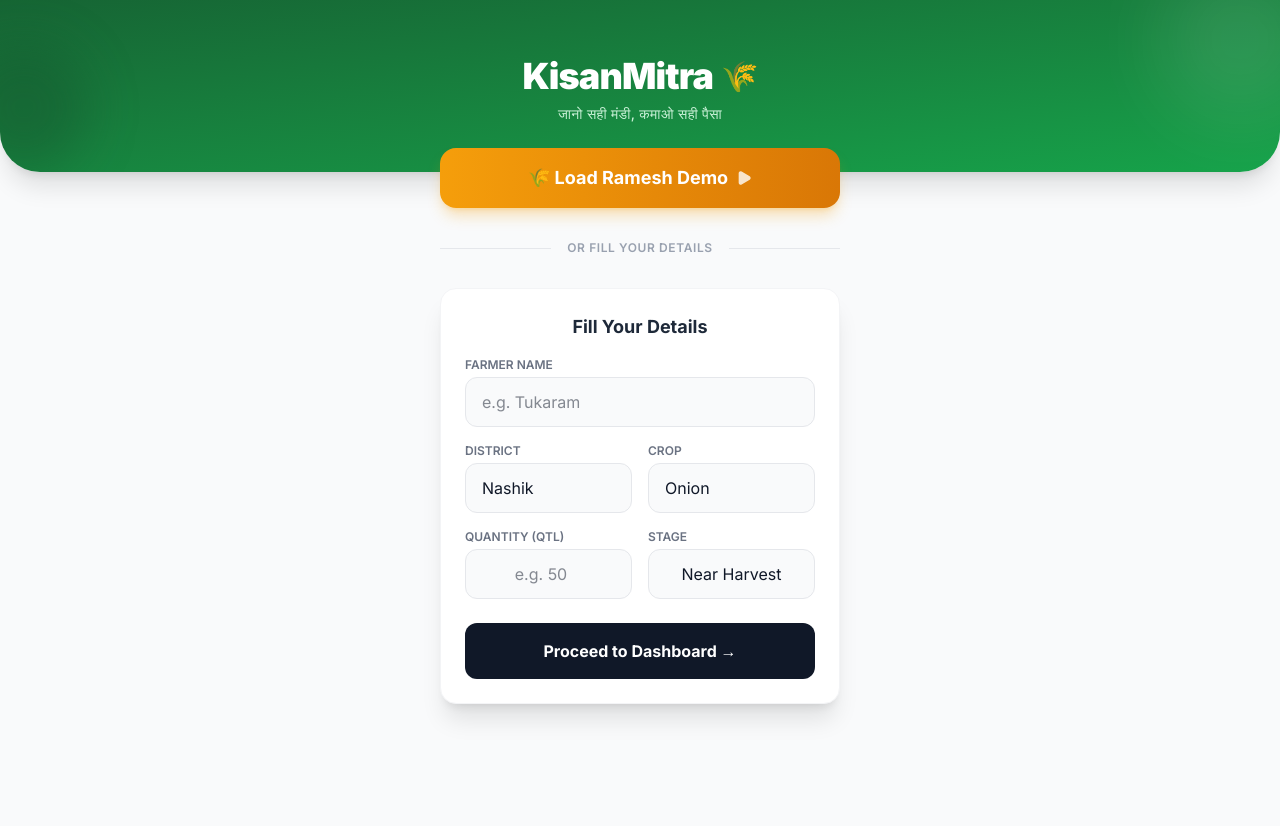
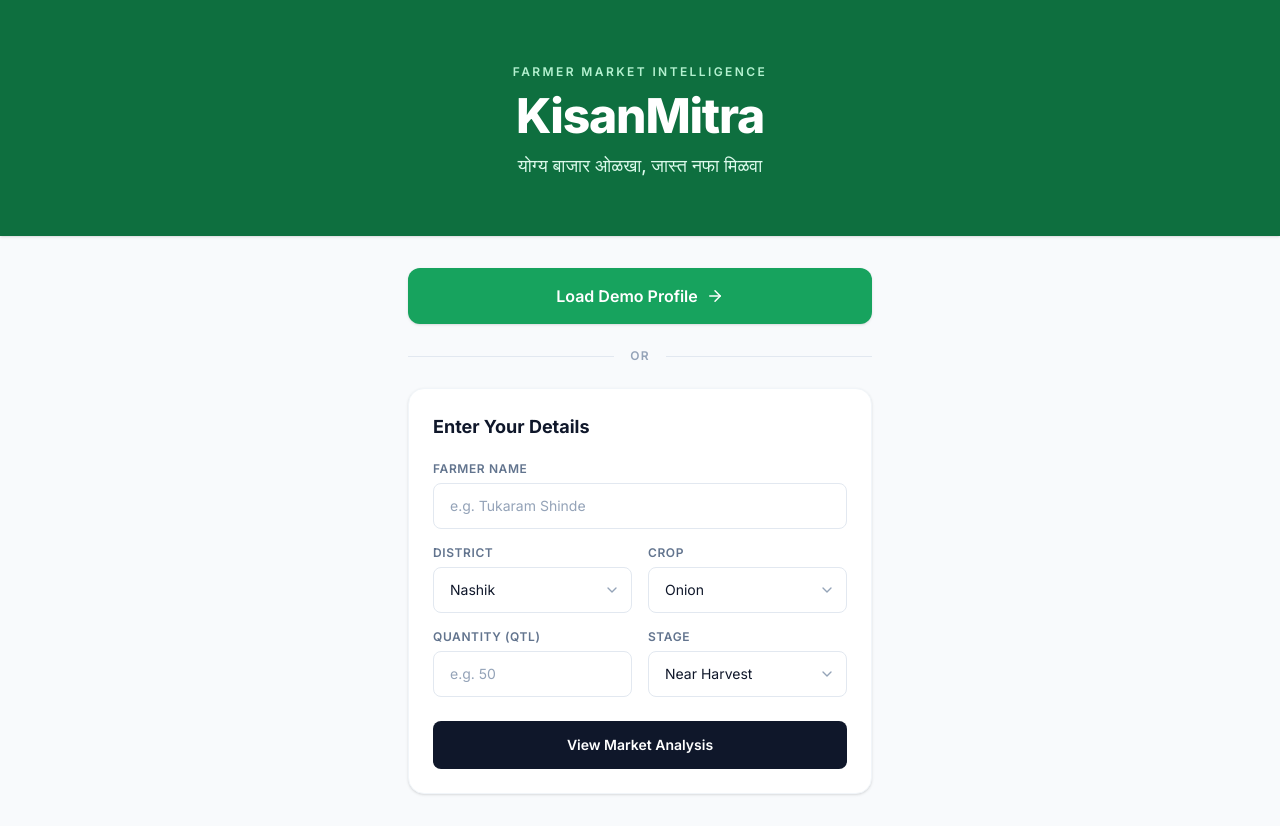
Before and after one commit to lakadeamit220/kisanmitra-market-engine, a Next.js app: page / in a window 1280 px wide. Before the commit the page ends 800 px from the top, so only its background shows below. Built offline with nearby package versions, Linux system fonts and the light colour scheme.

Commit message:
UI overhaul: Marathi tagline, no emojis, light sage-green professional theme

```diff
--- a/app/globals.css
+++ b/app/globals.css
@@ -1,27 +1,47 @@
 @import "tailwindcss";
 
 @theme inline {
-  --color-brand-50: #f0fdf4;
-  --color-brand-100: #dcfce7;
-  --color-brand-500: #22c55e;
-  --color-brand-600: #16a34a;
-  --color-brand-700: #15803d;
-  --color-brand-800: #166534;
-  --color-brand-900: #14532d;
-  --color-amber-50: #fffbeb;
-  --color-amber-500: #f59e0b;
-  --color-amber-600: #d97706;
-  --font-sans: 'Inter', sans-serif;
+  /* Sage-green brand palette – easy on the eyes */
+  --color-brand-50: #f0fdf6;
+  --color-brand-100: #dcfaec;
+  --color-brand-200: #b4f1d0;
+  --color-brand-500: #1db96b;
+  --color-brand-600: #17a35e;
+  --color-brand-700: #128a4f;
+  --color-brand-800: #0e6f3f;
+  --color-brand-900: #0a4f2c;
+
+  /* Neutral slate palette */
+  --color-slate-50: #f8fafc;
+  --color-slate-100: #f1f5f9;
+  --color-slate-200: #e2e8f0;
+  --color-slate-400: #94a3b8;
+  --color-slate-600: #475569;
+  --color-slate-700: #334155;
+  --color-slate-900: #0f172a;
+
+  --font-sans: 'Inter', system-ui, sans-serif;
+}
+
+*,
+*::before,
+*::after {
+  box-sizing: border-box;
+}
+
+html {
+  -webkit-tap-highlight-color: transparent;
+  scroll-behavior: smooth;
 }
 
 body {
-  background: #f9fafb;
-  color: #171717;
+  background: #f8fafc;
+  color: #0f172a;
   font-family: var(--font-sans);
+  -webkit-font-smoothing: antialiased;
 }
 
-@keyframes shimmer {
-  100% {
-    transform: translateX(100%);
-  }
+/* Remove default button flash on mobile */
+button {
+  -webkit-tap-highlight-color: transparent;
 }
--- a/app/market/page.js
+++ b/app/market/page.js
@@ -6,7 +6,7 @@ import { loadProfile } from '@/lib/storage';
 import MandiComparison from '@/components/MandiComparison';
 import AIExplanation from '@/components/AIExplanation';
 import { useRouter } from 'next/navigation';
-import { ArrowLeft, Bot } from 'lucide-react';
+import { ArrowLeft, BrainCircuit } from 'lucide-react';
 
 export default function MarketPage() {
   const [profile, setProfile] = useState(null);
@@ -16,17 +16,10 @@ export default function MarketPage() {
 
   useEffect(() => {
     const p = loadProfile();
-    // For demo purposes, we will supply a fallback Ramesh Demo if profile is missing
-    // so we can test /market before /dashboard is fully built.
     const activeProfile = p || {
-      name: 'Ramesh Patil',
-      district: 'Nashik',
-      crop: 'Onion',
-      quantity: 120,
-      stage: 'Near Harvest',
-      language: 'English',
+      name: 'Ramesh Patil', district: 'Nashik', crop: 'Onion',
+      quantity: 120, stage: 'Near Harvest', language: 'Marathi',
     };
-
     setProfile(activeProfile);
     setRankedMandis(rankMandis(mandis, activeProfile.quantity));
   }, []);
@@ -34,38 +27,41 @@ export default function MarketPage() {
   if (!profile || rankedMandis.length === 0) return null;
 
   return (
-    <main className="min-h-screen bg-gray-100 pb-20">
+    <main className="min-h-screen bg-slate-50">
       {/* Header */}
-      <div className="bg-brand-700 text-white p-4 pt-6 flex items-center gap-4 sticky top-0 z-20 shadow-md">
+      <header className="bg-brand-800 text-white px-4 sm:px-6 pt-10 pb-5 sticky top-0 z-20 shadow-sm">
+        <div className="max-w-lg mx-auto flex items-center gap-3">
           <button
             onClick={() => router.push('/dashboard')}
-          className="text-white hover:bg-brand-600 p-2 rounded-full transition-colors"
+            className="p-2 rounded-full bg-white/10 hover:bg-white/20 transition-colors shrink-0"
+            aria-label="Go back"
           >
-          <ArrowLeft size={24} />
+            <ArrowLeft size={20} />
           </button>
           <div>
-          <h1 className="text-xl font-bold tracking-tight">Market Comparison</h1>
-          <p className="text-brand-100 text-sm mt-0.5 font-medium">
-            {profile.quantity} qtl {profile.crop} • {profile.district}
+            <h1 className="text-lg font-bold tracking-tight leading-none">Market Comparison</h1>
+            <p className="text-brand-200 text-xs mt-0.5">
+              {profile.quantity} qtl {profile.crop} &middot; {profile.district}
             </p>
           </div>
         </div>
+      </header>
 
-      <div className="p-4 mt-2 mb-20 max-w-lg mx-auto">
+      <div className="px-4 sm:px-6 py-5 max-w-lg mx-auto pb-20">
         <MandiComparison rankedMandis={rankedMandis} />
 
-        {/* AI Explanation trigger */}
+        <div className="mt-5 pt-4 border-t border-slate-200">
           <button
+            id="ai-explain-btn"
             onClick={() => setShowAI(!showAI)}
-          className="w-full mt-6 bg-gradient-to-r from-amber-500 to-amber-600 hover:from-amber-600 hover:to-amber-700 text-white font-bold py-4 rounded-xl flex items-center justify-center gap-2 shadow-lg transition-transform active:scale-[0.98]"
+            className="w-full border border-brand-600 text-brand-700 hover:bg-brand-50 active:bg-brand-100 font-semibold py-3.5 rounded-xl text-sm transition-colors flex items-center justify-center gap-2"
           >
-          <Bot size={22} />
-          {showAI ? 'Hide AI Advice' : 'Why this recommendation?'}
+            <BrainCircuit size={18} />
+            {showAI ? 'Hide AI Analysis' : 'Explain this Recommendation (AI)'}
           </button>
+        </div>
 
-        {showAI && (
-          <AIExplanation rankedMandis={rankedMandis} profile={profile} />
-        )}
+        {showAI && <AIExplanation rankedMandis={rankedMandis} profile={profile} />}
       </div>
     </main>
   );
--- a/app/page.js
+++ b/app/page.js
@@ -3,30 +3,29 @@ import ProfileForm from '@/components/ProfileForm';
 
 export default function Home() {
   return (
-    <main className="min-h-screen bg-[#f9fafb]">
+    <main className="min-h-screen bg-slate-50">
       {/* Hero Header */}
-      <div className="bg-gradient-to-br from-brand-800 to-brand-600 text-white rounded-b-[40px] pt-14 pb-12 px-6 shadow-xl relative overflow-hidden">
-        {/* Abstract shapes for premium feel */}
-        <div className="absolute -top-10 -right-10 w-40 h-40 bg-white/10 rounded-full blur-2xl"></div>
-        <div className="absolute bottom-0 -left-10 w-32 h-32 bg-brand-900/40 rounded-full blur-xl"></div>
-
-        <div className="relative z-10 text-center">
-          <h1 className="text-4xl font-black tracking-tight mb-2 flex items-center justify-center gap-2">
-            KisanMitra <span className="text-3xl">🌾</span>
+      <div className="bg-brand-800 text-white pt-16 pb-14 px-6 shadow-sm">
+        <div className="max-w-lg mx-auto text-center">
+          <p className="text-xs font-semibold tracking-[0.2em] uppercase text-brand-200 mb-3">
+            Farmer Market Intelligence
+          </p>
+          <h1 className="text-4xl sm:text-5xl font-extrabold tracking-tight mb-3">
+            KisanMitra
           </h1>
-          <p className="text-brand-100 font-medium opacity-90 tracking-wide text-sm">
-            जानो सही मंडी, कमाओ सही पैसा
+          <p className="text-brand-100 font-medium text-base sm:text-lg">
+            योग्य बाजार ओळखा, जास्त नफा मिळवा
           </p>
         </div>
       </div>
 
-      <div className="px-6 -mt-6 relative z-20 max-w-md mx-auto">
+      <div className="px-4 sm:px-6 py-8 max-w-lg mx-auto w-full">
         <LoadDemoButton />
 
-        <div className="flex items-center gap-4 my-8">
-          <div className="h-px bg-gray-200 flex-1"></div>
-          <span className="text-xs text-gray-400 font-semibold uppercase tracking-wider">or fill your details</span>
-          <div className="h-px bg-gray-200 flex-1"></div>
+        <div className="flex items-center gap-4 my-6">
+          <div className="h-px bg-slate-200 flex-1"></div>
+          <span className="text-xs text-slate-400 font-semibold uppercase tracking-widest">or</span>
+          <div className="h-px bg-slate-200 flex-1"></div>
         </div>
 
         <ProfileForm />
--- a/components/ActionCards.jsx
+++ b/components/ActionCards.jsx
@@ -1,58 +1,59 @@
-import { AlertTriangle, CheckCircle2, ChevronRight, Info } from 'lucide-react';
+import { CheckCircle2, AlertTriangle, Info } from 'lucide-react';
 import Link from 'next/link';
+
+const actions = [
+  {
+    icon: CheckCircle2,
+    color: 'bg-brand-500',
+    iconColor: 'text-brand-600',
+    bg: 'bg-brand-50 border-brand-100',
+    title: 'Make Market Decision Today',
+    body: 'Prices at Nashik APMC are currently strong. You have a chance to secure ₹2,459 net realization per quintal.',
+    href: '/market',
+  },
+  {
+    icon: AlertTriangle,
+    color: 'bg-amber-400',
+    iconColor: 'text-amber-500',
+    bg: 'bg-amber-50 border-amber-100',
+    title: 'Monitor Weather This Week',
+    body: 'Rain is predicted in 3 days. Consider harvesting mature sections within the next 36 hours to avoid damage.',
+    href: null,
+  },
+  {
+    icon: Info,
+    color: 'bg-red-500',
+    iconColor: 'text-red-500',
+    bg: 'bg-red-50 border-red-100',
+    title: 'Avoid Distant Markets',
+    body: 'Despite a higher headline price of ₹2,750 at Kolhapur, transport costs reduce your net to ₹1,463/qtl — far below nearby options.',
+    href: null,
+  },
+];
 
 export default function ActionCards() {
   return (
-    <div className="mt-8">
-      <h3 className="font-bold text-gray-800 text-lg mb-4 flex items-center gap-2">
-        <span className="bg-brand-100 text-brand-700 p-1.5 rounded-lg">📅</span>
+    <section className="mt-6">
+      <h2 className="text-sm font-bold text-slate-500 uppercase tracking-widest mb-3">
         Today's Action Plan
-      </h3>
-
-      <div className="space-y-3">
-        {/* GREEN Action */}
-        <Link href="/market" className="block relative bg-white rounded-2xl shadow-sm border border-gray-100 p-4 pl-5 overflow-hidden transition-all hover:shadow-md active:scale-[0.98]">
-          <div className="absolute top-0 left-0 bottom-0 w-2 bg-green-500"></div>
-          <div className="flex gap-3">
-            <CheckCircle2 className="text-green-500 shrink-0 mt-0.5" size={20} />
-            <div>
-              <h4 className="font-bold text-gray-900 leading-none mb-1">Make Market Decision Today</h4>
-              <p className="text-sm text-gray-600 leading-snug">
-                Prices at Nashik APMC are currently strong. You have a chance to secure ₹2,459 net realization.
-              </p>
+      </h2>
+      <div className="space-y-2.5">
+        {actions.map(({ icon: Icon, color, iconColor, bg, title, body, href }) => {
+          const Card = (
+            <div className={`relative flex gap-3 bg-white border ${bg} rounded-xl p-4 overflow-hidden`}>
+              <div className={`absolute left-0 top-0 bottom-0 w-1 ${color} rounded-l-xl`} />
+              <Icon size={18} className={`${iconColor} mt-0.5 shrink-0`} />
+              <div>
+                <p className="text-sm font-semibold text-slate-900 leading-snug">{title}</p>
+                <p className="text-xs text-slate-500 mt-1 leading-relaxed">{body}</p>
+              </div>
             </div>
-            <ChevronRight className="text-gray-300 ml-auto self-center shrink-0" size={20} />
-          </div>
-        </Link>
-
-        {/* YELLOW Action */}
-        <div className="relative bg-white rounded-2xl shadow-sm border border-gray-100 p-4 pl-5 overflow-hidden">
-          <div className="absolute top-0 left-0 bottom-0 w-2 bg-amber-400"></div>
-          <div className="flex gap-3">
-            <AlertTriangle className="text-amber-500 shrink-0 mt-0.5" size={20} />
-            <div>
-              <h4 className="font-bold text-gray-900 leading-none mb-1">Check Tomorrow's Weather</h4>
-              <p className="text-sm text-gray-600 leading-snug">
-                Rain predicted in 3 days. Consider harvesting mature sections in the next 36 hours.
-              </p>
-            </div>
-          </div>
-        </div>
-
-        {/* RED Action */}
-        <div className="relative bg-white rounded-2xl shadow-sm border border-gray-100 p-4 pl-5 overflow-hidden">
-          <div className="absolute top-0 left-0 bottom-0 w-2 bg-red-500"></div>
-          <div className="flex gap-3">
-            <Info className="text-red-500 shrink-0 mt-0.5" size={20} />
-            <div>
-              <h4 className="font-bold text-gray-900 leading-none mb-1">Avoid Distant Markets</h4>
-              <p className="text-sm text-gray-600 leading-snug">
-                Even if Kolhapur price is ₹2,750, high transport drops your profit to ₹1,463. Do not travel far!
-              </p>
-            </div>
-          </div>
-        </div>
+          );
+          return href
+            ? <Link key={title} href={href} className="block hover:opacity-90 transition-opacity">{Card}</Link>
+            : <div key={title}>{Card}</div>;
+        })}
       </div>
-    </div>
+    </section>
   );
 }
--- a/components/DashboardCards.jsx
+++ b/components/DashboardCards.jsx
@@ -1,41 +1,30 @@
 import { Navigation, Scale, Leaf, Clock } from 'lucide-react';
+
+const CARDS = [
+  { icon: Leaf,       iconColor: 'text-brand-600', bg: 'bg-brand-50', label: 'Crop',     key: 'crop' },
+  { icon: Scale,      iconColor: 'text-blue-600',  bg: 'bg-blue-50',  label: 'Quantity', key: 'quantity', suffix: ' qtl' },
+  { icon: Navigation, iconColor: 'text-purple-600',bg: 'bg-purple-50',label: 'District', key: 'district' },
+  { icon: Clock,      iconColor: 'text-amber-600', bg: 'bg-amber-50', label: 'Stage',    key: 'stage' },
+];
 
 export default function DashboardCards({ profile }) {
   if (!profile) return null;
 
   return (
-    <div className="grid grid-cols-2 gap-3 mb-6">
-      <div className="bg-white p-4 rounded-2xl shadow-sm border border-gray-100 flex flex-col items-center text-center">
-        <div className="w-10 h-10 rounded-full bg-green-50 flex items-center justify-center text-brand-600 mb-2">
-          <Leaf size={20} />
+    <div className="grid grid-cols-2 gap-3 mb-5">
+      {CARDS.map(({ icon: Icon, iconColor, bg, label, key, suffix }) => (
+        <div key={key} className="bg-white border border-slate-100 rounded-xl p-4 shadow-sm flex flex-col gap-2">
+          <div className={`w-9 h-9 rounded-lg ${bg} flex items-center justify-center`}>
+            <Icon size={18} className={iconColor} />
+          </div>
+          <div>
+            <p className="text-[10px] font-semibold text-slate-400 uppercase tracking-wider">{label}</p>
+            <p className="font-semibold text-slate-900 text-sm mt-0.5 leading-tight">
+              {profile[key]}{suffix || ''}
+            </p>
+          </div>
         </div>
-        <p className="text-xs text-gray-500 font-medium">CROP</p>
-        <p className="font-bold text-gray-900">{profile.crop}</p>
-      </div>
-
-      <div className="bg-white p-4 rounded-2xl shadow-sm border border-gray-100 flex flex-col items-center text-center">
-        <div className="w-10 h-10 rounded-full bg-blue-50 flex items-center justify-center text-blue-600 mb-2">
-          <Scale size={20} />
-        </div>
-        <p className="text-xs text-gray-500 font-medium">QUANTITY</p>
-        <p className="font-bold text-gray-900">{profile.quantity} qtl</p>
-      </div>
-
-      <div className="bg-white p-4 rounded-2xl shadow-sm border border-gray-100 flex flex-col items-center text-center">
-        <div className="w-10 h-10 rounded-full bg-purple-50 flex items-center justify-center text-purple-600 mb-2">
-          <Navigation size={20} />
-        </div>
-        <p className="text-xs text-gray-500 font-medium">DISTRICT</p>
-        <p className="font-bold text-gray-900">{profile.district}</p>
-      </div>
-
-      <div className="bg-white p-4 rounded-2xl shadow-sm border border-gray-100 flex flex-col items-center text-center">
-        <div className="w-10 h-10 rounded-full bg-amber-50 flex items-center justify-center text-amber-600 mb-2">
-          <Clock size={20} />
-        </div>
-        <p className="text-xs text-gray-500 font-medium">STAGE</p>
-        <p className="font-bold text-gray-900 text-sm leading-tight">{profile.stage}</p>
-      </div>
+      ))}
     </div>
   );
 }
--- a/components/LoadDemoButton.jsx
+++ b/components/LoadDemoButton.jsx
@@ -1,7 +1,7 @@
 'use client';
 import { saveProfile } from '@/lib/storage';
 import { useRouter } from 'next/navigation';
-import { Play } from 'lucide-react';
+import { ArrowRight } from 'lucide-react';
 
 const RAMESH_DEMO = {
   name: 'Ramesh Patil',
@@ -9,7 +9,7 @@ const RAMESH_DEMO = {
   crop: 'Onion',
   quantity: 120,
   stage: 'Near Harvest',
-  language: 'English',
+  language: 'Marathi',
 };
 
 export default function LoadDemoButton() {
@@ -22,10 +22,10 @@ export default function LoadDemoButton() {
         saveProfile(RAMESH_DEMO);
         router.push('/dashboard');
       }}
-      className="w-full bg-gradient-to-r from-amber-500 to-amber-600 hover:from-amber-600 hover:to-amber-700 text-white font-bold py-4 rounded-2xl text-lg shadow-lg shadow-amber-500/30 transition-all active:scale-[0.98] flex items-center justify-center gap-2 group"
+      className="w-full bg-brand-600 hover:bg-brand-700 active:bg-brand-800 text-white font-semibold py-4 px-6 rounded-xl text-base shadow-sm transition-colors flex items-center justify-center gap-2 group"
     >
-      <span>🌾 Load Ramesh Demo</span>
-      <Play fill="currentColor" size={16} className="opacity-80 group-hover:translate-x-1 transition-transform" />
+      <span>Load Demo Profile</span>
+      <ArrowRight size={18} className="group-hover:translate-x-0.5 transition-transform" />
     </button>
   );
 }
--- a/components/ProfileForm.jsx
+++ b/components/ProfileForm.jsx
@@ -2,6 +2,14 @@
 import { useState } from 'react';
 import { saveProfile } from '@/lib/storage';
 import { useRouter } from 'next/navigation';
+import { ChevronDown } from 'lucide-react';
+
+const DISTRICTS = ['Nashik', 'Pune', 'Ahmednagar', 'Aurangabad', 'Solapur', 'Kolhapur', 'Satara', 'Sangli'];
+const CROPS     = ['Onion', 'Tomato', 'Soybean', 'Wheat', 'Maize', 'Grapes', 'Sugarcane'];
+const STAGES    = ['Growing', 'Near Harvest', 'Harvested / Stored'];
+
+const inputClass = "w-full bg-white border border-slate-200 text-slate-900 rounded-lg px-4 py-3 text-sm focus:outline-none focus:ring-2 focus:ring-brand-500 focus:border-transparent transition-all placeholder-slate-400";
+const labelClass = "block text-xs font-semibold text-slate-500 uppercase tracking-wider mb-1.5";
 
 export default function ProfileForm() {
   const router = useRouter();
@@ -11,15 +19,14 @@ export default function ProfileForm() {
     crop: 'Onion',
     quantity: '',
     stage: 'Near Harvest',
-    language: 'English',
+    language: 'Marathi',
   });
 
   const handleChange = (e) => {
     const { name, value } = e.target;
-    // ensure quantity is a number if provided
     setFormData(prev => ({
       ...prev,
-      [name]: name === 'quantity' ? (value ? Number(value) : '') : value
+      [name]: name === 'quantity' ? (value ? Number(value) : '') : value,
     }));
   };
 
@@ -31,76 +38,70 @@ export default function ProfileForm() {
   };
 
   return (
-    <form onSubmit={handleSubmit} className="bg-white rounded-2xl shadow-xl p-6 border border-gray-100 mb-8">
-      <h3 className="font-bold text-gray-800 text-lg mb-4 text-center">Fill Your Details</h3>
+    <form onSubmit={handleSubmit} className="bg-white rounded-2xl shadow-sm border border-slate-100 p-6">
+      <h2 className="font-bold text-slate-900 text-lg mb-5">Enter Your Details</h2>
 
       <div className="space-y-4">
         <div>
-          <label className="block text-xs font-semibold text-gray-500 mb-1">FARMER NAME</label>
+          <label className={labelClass}>Farmer Name</label>
           <input
             type="text" name="name" required
             value={formData.name} onChange={handleChange}
-            placeholder="e.g. Tukaram"
-            className="w-full bg-gray-50 border border-gray-200 text-gray-900 rounded-xl px-4 py-3 focus:outline-none focus:ring-2 focus:ring-brand-500 focus:border-transparent transition-all"
+            placeholder="e.g. Tukaram Shinde"
+            className={inputClass}
           />
         </div>
 
         <div className="grid grid-cols-2 gap-4">
           <div>
-            <label className="block text-xs font-semibold text-gray-500 mb-1">DISTRICT</label>
-            <select
-              name="district"
-              value={formData.district} onChange={handleChange}
-              className="w-full bg-gray-50 border border-gray-200 text-gray-900 rounded-xl px-4 py-3 focus:outline-none focus:ring-2 focus:ring-brand-500 appearance-none"
-            >
-              <option>Nashik</option>
-              <option>Pune</option>
-              <option>Ahmednagar</option>
-            </select>
+            <label className={labelClass}>District</label>
+            <div className="relative">
+              <select name="district" value={formData.district} onChange={handleChange}
+                className={`${inputClass} appearance-none pr-9 cursor-pointer`}>
+                {DISTRICTS.map(d => <option key={d}>{d}</option>)}
+              </select>
+              <ChevronDown size={16} className="absolute right-3 top-1/2 -translate-y-1/2 text-slate-400 pointer-events-none" />
+            </div>
           </div>
           <div>
-            <label className="block text-xs font-semibold text-gray-500 mb-1">CROP</label>
-            <select
-              name="crop"
-              value={formData.crop} onChange={handleChange}
-              className="w-full bg-gray-50 border border-gray-200 text-gray-900 rounded-xl px-4 py-3 focus:outline-none focus:ring-2 focus:ring-brand-500 appearance-none"
-            >
-              <option>Onion</option>
-              <option>Tomato</option>
-              <option>Soybean</option>
-            </select>
+            <label className={labelClass}>Crop</label>
+            <div className="relative">
+              <select name="crop" value={formData.crop} onChange={handleChange}
+                className={`${inputClass} appearance-none pr-9 cursor-pointer`}>
+                {CROPS.map(c => <option key={c}>{c}</option>)}
+              </select>
+              <ChevronDown size={16} className="absolute right-3 top-1/2 -translate-y-1/2 text-slate-400 pointer-events-none" />
+            </div>
           </div>
         </div>
 
         <div className="grid grid-cols-2 gap-4">
           <div>
-            <label className="block text-xs font-semibold text-gray-500 mb-1">QUANTITY (QTL)</label>
+            <label className={labelClass}>Quantity (Qtl)</label>
             <input
               type="number" name="quantity" required min="1"
               value={formData.quantity} onChange={handleChange}
               placeholder="e.g. 50"
-              className="w-full bg-gray-50 border border-gray-200 text-gray-900 rounded-xl px-4 py-3 focus:outline-none focus:ring-2 focus:ring-brand-500 transition-all text-center"
+              className={inputClass}
             />
           </div>
           <div>
-            <label className="block text-xs font-semibold text-gray-500 mb-1">STAGE</label>
-            <select
-              name="stage"
-              value={formData.stage} onChange={handleChange}
-              className="w-full bg-gray-50 border border-gray-200 text-gray-900 rounded-xl px-2 py-3 focus:outline-none focus:ring-2 focus:ring-brand-500 appearance-none text-center"
-            >
-              <option>Growing</option>
-              <option>Near Harvest</option>
-              <option>Harvested / Stored</option>
-            </select>
+            <label className={labelClass}>Stage</label>
+            <div className="relative">
+              <select name="stage" value={formData.stage} onChange={handleChange}
+                className={`${inputClass} appearance-none pr-9 cursor-pointer`}>
+                {STAGES.map(s => <option key={s}>{s}</option>)}
+              </select>
+              <ChevronDown size={16} className="absolute right-3 top-1/2 -translate-y-1/2 text-slate-400 pointer-events-none" />
+            </div>
           </div>
         </div>
 
         <button
           type="submit"
-          className="w-full mt-2 bg-gray-900 hover:bg-black text-white font-bold py-4 rounded-xl text-md transition-all active:scale-[0.98]"
+          className="w-full mt-2 bg-slate-900 hover:bg-slate-800 active:bg-black text-white font-semibold py-3.5 rounded-lg text-sm transition-colors"
         >
-          Proceed to Dashboard →
+          View Market Analysis
         </button>
       </div>
     </form>
```
Also changed, not shown: app/dashboard/page.js (+24 -38 lines), app/offline/page.js (+11 -22 lines), components/AIExplanation.jsx (+18 -26 lines), components/MandiCard.jsx (+67 -70 lines), components/MandiComparison.jsx (+14 -14 lines). Lines whose indentation alone changed are shown as unchanged.
